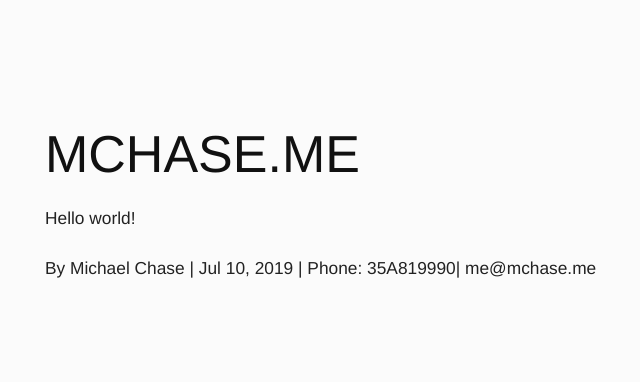
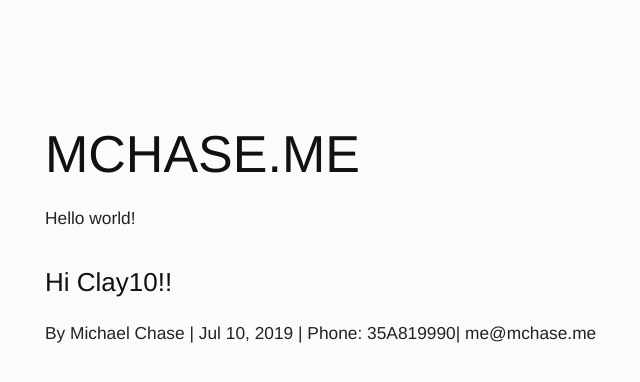
Before and after one commit to mikechase3/mchase.me-outdated-, a plain HTML site: page index.html in a window 1280 px wide. Shown: the whole page, without its empty margins (83-723 px from the left). Drawn offline with Linux system fonts and the light colour scheme.

Commit message:
Update index.html

```diff
--- a/index.html
+++ b/index.html
@@ -11,6 +11,8 @@
 
 <p>Hello world!</p>
 
+<h3>Hi Clay10!! </h3>
+
 <p>By Michael Chase | Jul 10, 2019 | Phone: 35A819990| me@mchase.me</p>
 
 </body>
```
